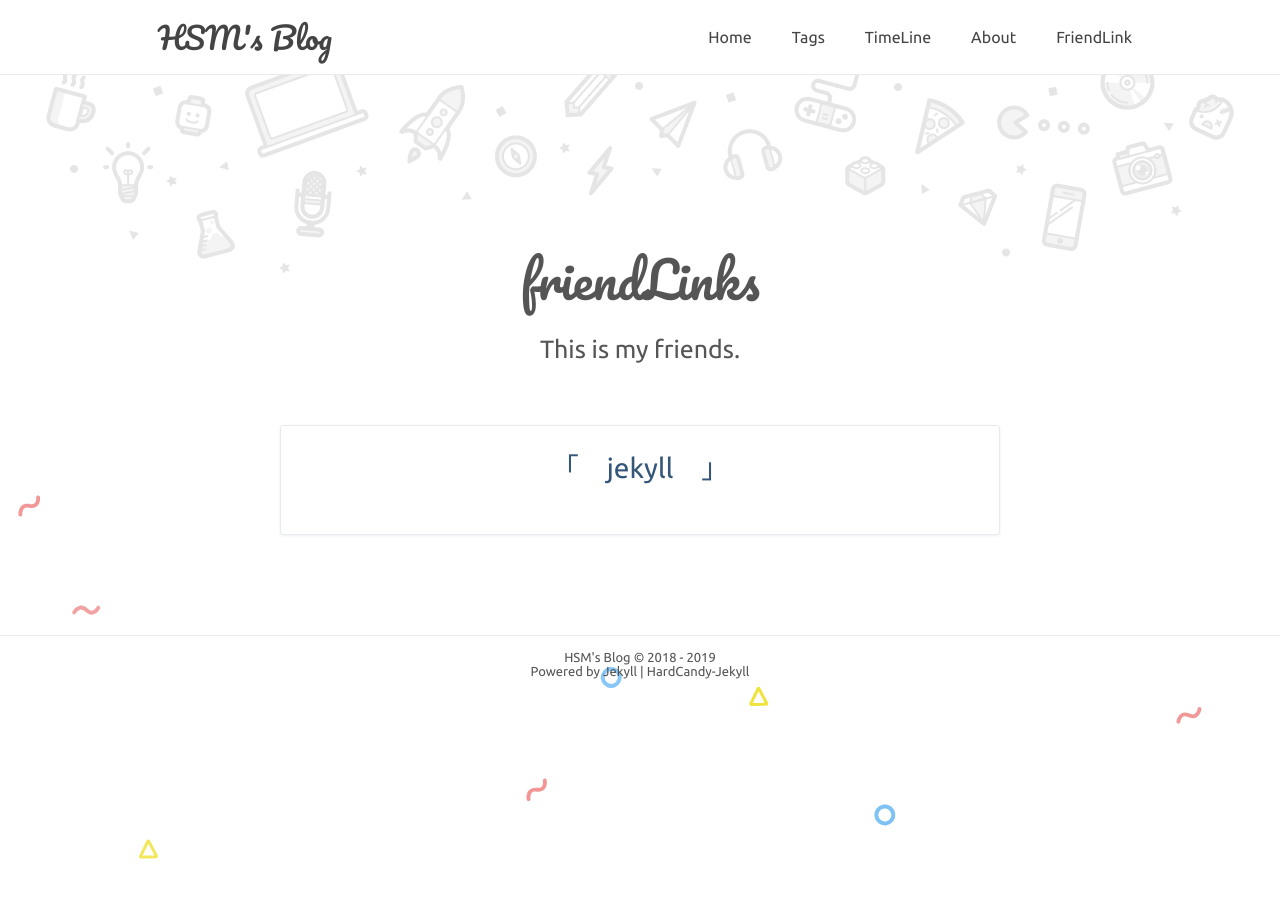
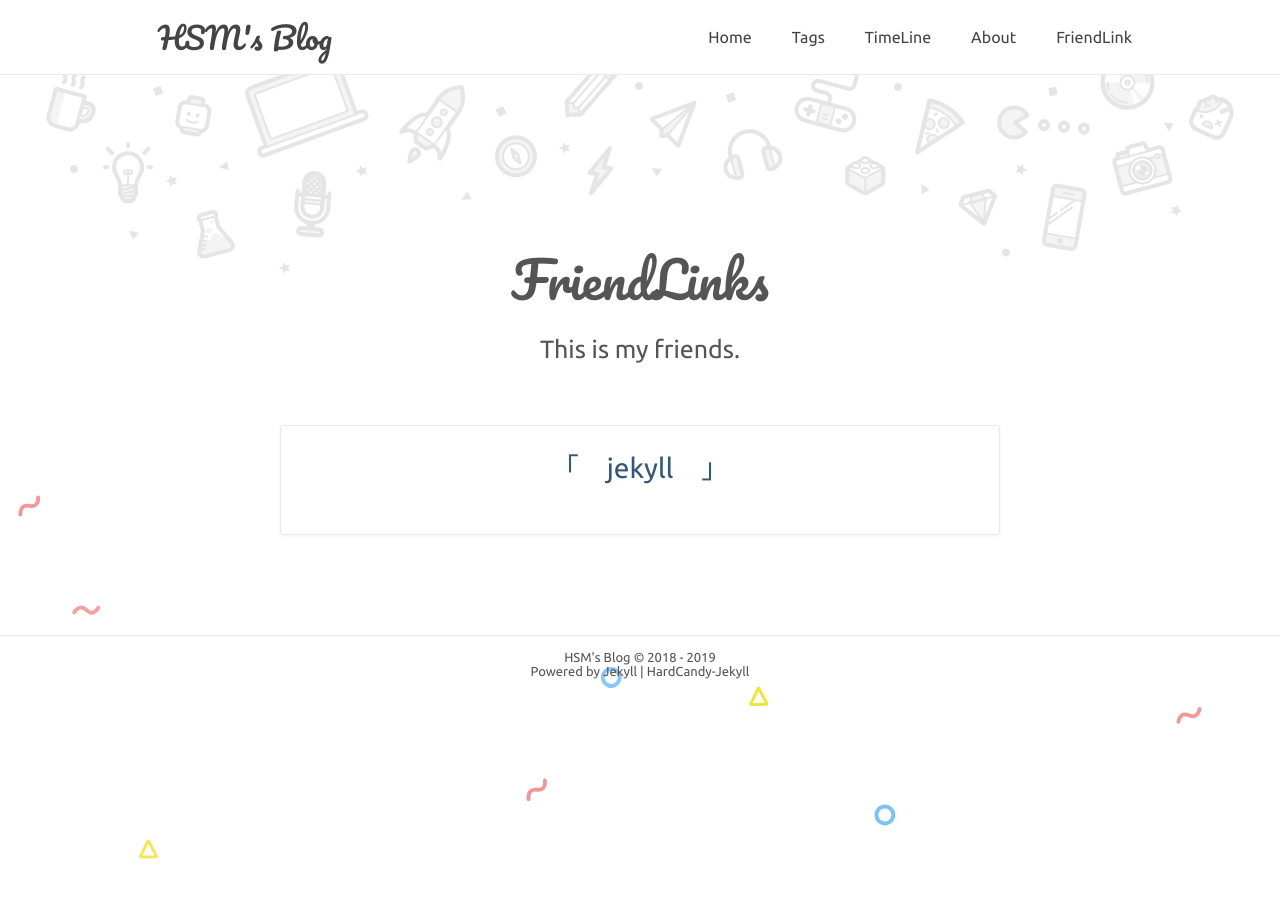
Before and after one commit to xukimseven/HardCandy-Jekyll, a Jekyll site: the page built from friendLink.html, in a window 1280 px wide. Built offline with Jekyll 4.4.1, drawn with Linux system fonts in a browser that asks for light colours; comment, search, counter and statistics services are not loaded.

Commit message:
20191101-Change Settings

```diff
--- a/_includes/post-header.html
+++ b/_includes/post-header.html
@@ -2,7 +2,7 @@
 <header id="post-header" style="background-color:#9A85FF;">
   <div class="top-center">
       <div class="logo">
-          <a href="{{ "/" | relative_url }}" title="my awesome webtitle" style="color: white;">{{ site.webtitle }}</a>
+          <a href="{{ "/" | relative_url }}" title="HSM's Blog" style="color: white;">{{ site.webtitle }}</a>
       </div>
       <nav class="top-nav">
           <ul>
--- a/friendLink.html
+++ b/friendLink.html
@@ -1,7 +1,7 @@
 ---
 layout: default
 title: FriendLinks
-page-title: friendLinks
+page-title: FriendLinks
 home-title: This is my friends.
 description:
 ---
```
